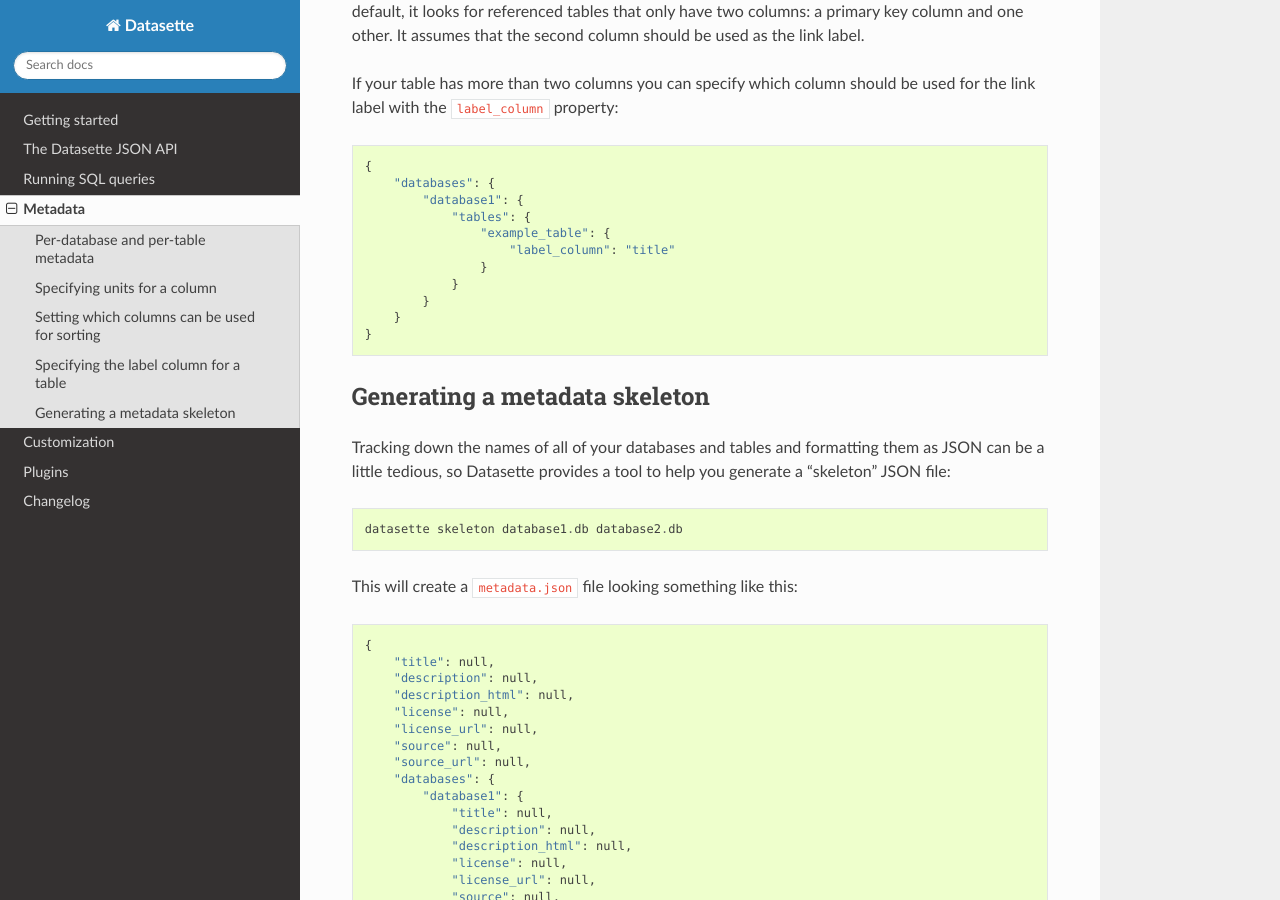
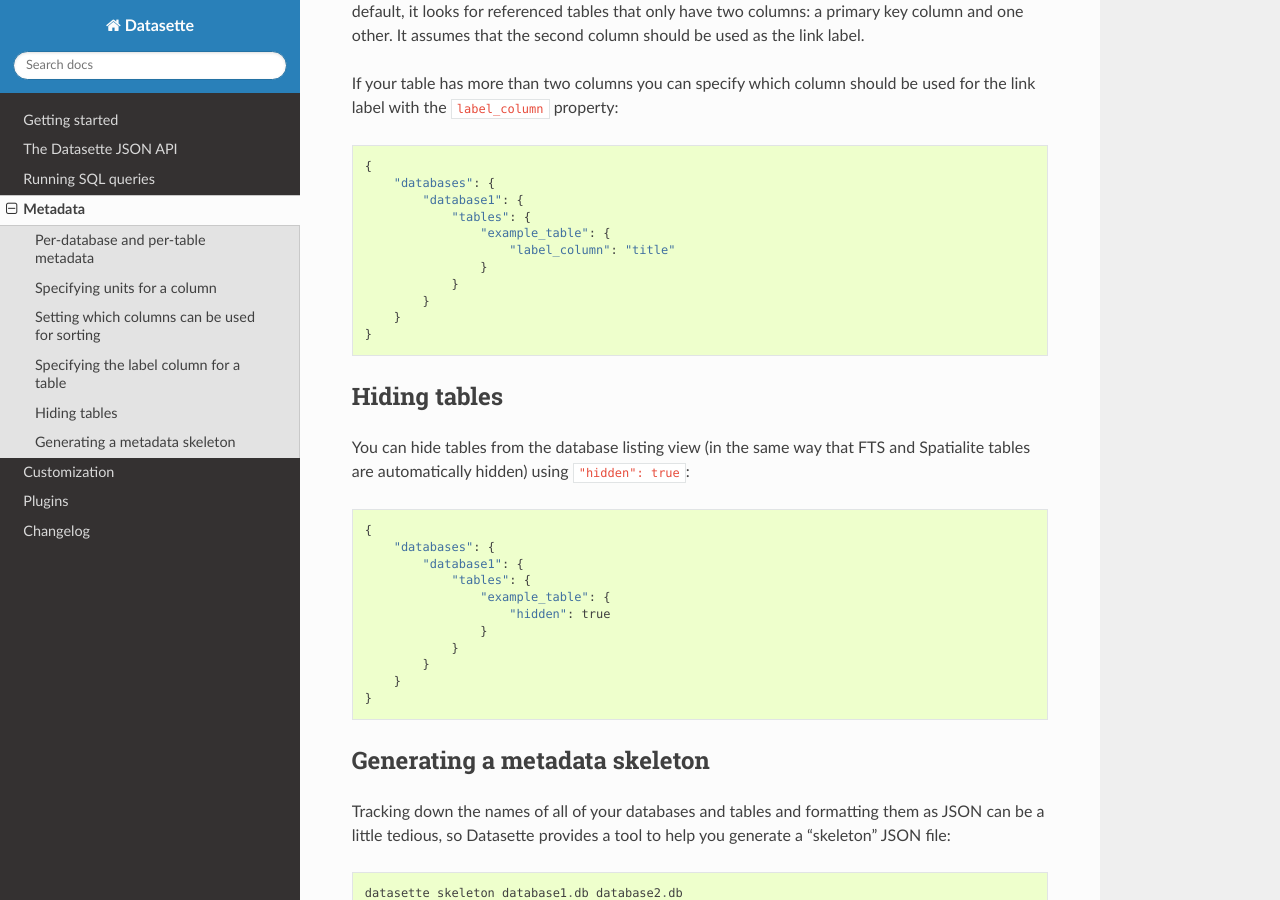
Before and after one commit to simonw/datasette, a Sphinx documentation site: the page built from docs/metadata.rst, in a window 1280 px wide and 900 px high, scrolled down 2535 px. Built offline with Sphinx 7.4.7 and the Read the Docs theme 2.0.0, drawn with Linux system fonts in a browser that asks for light colours.

Commit message:
New hidden: True option for table metadat, closes #239

```diff
--- a/docs/metadata.rst
+++ b/docs/metadata.rst
@@ -142,6 +142,24 @@ used for the link label with the ``label_column`` property::
         }
     }
 
+Hiding tables
+-------------
+
+You can hide tables from the database listing view (in the same way that FTS and
+Spatialite tables are automatically hidden) using ``"hidden": true``::
+
+    {
+        "databases": {
+            "database1": {
+                "tables": {
+                    "example_table": {
+                        "hidden": true
+                    }
+                }
+            }
+        }
+    }
+
 Generating a metadata skeleton
 ------------------------------
 
```
Also changed, not shown: 3 other files.
